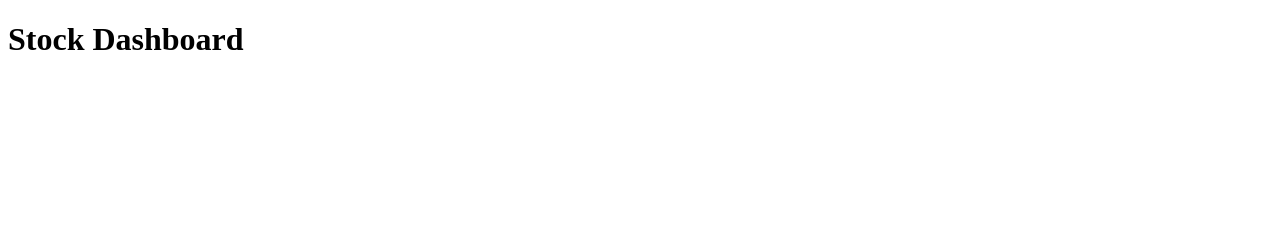
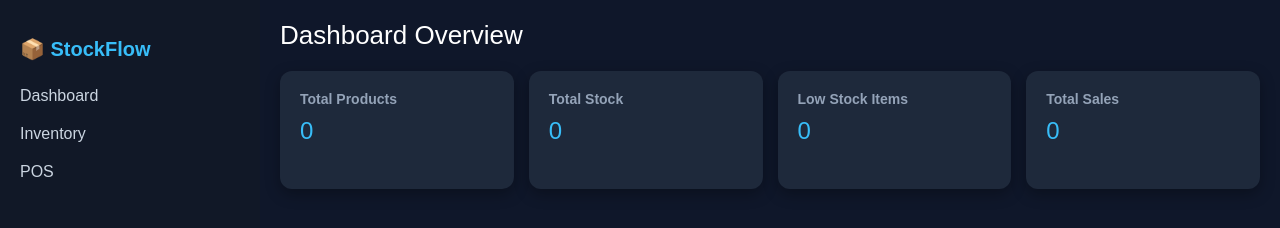
Before and after one commit to naappe/my-website, a website: page index.html in a window 1280 px wide. Drawn offline with Linux system fonts and the light colour scheme; no server answers.

Commit message:
Update index.html

```diff
--- a/index.html
+++ b/index.html
@@ -1,27 +1,162 @@
 <!DOCTYPE html>
-<html>
+<html lang="en">
 <head>
-<title>Dashboard</title>
+<meta charset="UTF-8" />
+<meta name="viewport" content="width=device-width, initial-scale=1.0"/>
+<title>StockFlow Dashboard</title>
+
+<style>
+  body {
+    margin: 0;
+    font-family: Arial, sans-serif;
+    background: #0f172a;
+    color: white;
+    display: flex;
+  }
+
+  /* Sidebar */
+  .sidebar {
+    width: 220px;
+    background: #111827;
+    height: 100vh;
+    padding: 20px;
+  }
+
+  .sidebar h2 {
+    color: #38bdf8;
+    font-size: 20px;
+  }
+
+  .sidebar a {
+    display: block;
+    color: #cbd5e1;
+    padding: 10px 0;
+    text-decoration: none;
+  }
+
+  .sidebar a:hover {
+    color: white;
+  }
+
+  /* Main */
+  .main {
+    flex: 1;
+    padding: 20px;
+  }
+
+  .title {
+    font-size: 26px;
+    margin-bottom: 20px;
+  }
+
+  /* Cards */
+  .cards {
+    display: grid;
+    grid-template-columns: repeat(auto-fit, minmax(200px, 1fr));
+    gap: 15px;
+  }
+
+  .card {
+    background: #1e293b;
+    padding: 20px;
+    border-radius: 12px;
+    box-shadow: 0 5px 15px rgba(0,0,0,0.3);
+  }
+
+  .card h3 {
+    margin: 0;
+    font-size: 14px;
+    color: #94a3b8;
+  }
+
+  .card p {
+    font-size: 24px;
+    margin-top: 10px;
+    color: #38bdf8;
+  }
+
+  /* Alerts */
+  .alert {
+    margin-top: 20px;
+    background: #7f1d1d;
+    padding: 15px;
+    border-radius: 10px;
+  }
+
+  .alert h4 {
+    margin: 0 0 10px 0;
+    color: #f87171;
+  }
+
+</style>
 </head>
+
 <body>
 
-<h1>Stock Dashboard</h1>
+<!-- Sidebar -->
+<div class="sidebar">
+  <h2>📦 StockFlow</h2>
+  <a href="index.html">Dashboard</a>
+  <a href="stock.html">Inventory</a>
+  <a href="admin.html">POS</a>
+</div>
 
-<div id="stats"></div>
+<!-- Main -->
+<div class="main">
+
+  <div class="title">Dashboard Overview</div>
+
+  <div class="cards">
+    <div class="card">
+      <h3>Total Products</h3>
+      <p id="products">0</p>
+    </div>
+
+    <div class="card">
+      <h3>Total Stock</h3>
+      <p id="stock">0</p>
+    </div>
+
+    <div class="card">
+      <h3>Low Stock Items</h3>
+      <p id="lowstock">0</p>
+    </div>
+
+    <div class="card">
+      <h3>Total Sales</h3>
+      <p id="sales">0</p>
+    </div>
+  </div>
+
+  <div class="alert" id="alertBox" style="display:none;">
+    <h4>⚠ Low Stock Alert</h4>
+    <div id="alertList"></div>
+  </div>
+
+</div>
 
 <script>
-async function load() {
+async function loadDashboard() {
   const res = await fetch("/api/dashboard");
   const data = await res.json();
 
-  document.getElementById("stats").innerHTML = `
-    <p>Total Products: ${data.totalProducts}</p>
-    <p>Total Stock: ${data.totalStock}</p>
-    <p>Low Stock Items: ${data.lowStockCount}</p>
-  `;
+  document.getElementById("products").innerText = data.totalProducts;
+  document.getElementById("stock").innerText = data.totalStock;
+  document.getElementById("lowstock").innerText = data.lowStock.length;
+  document.getElementById("sales").innerText = data.sales;
+
+  // LOW STOCK ALERT UI
+  if (data.lowStock.length > 0) {
+    document.getElementById("alertBox").style.display = "block";
+
+    document.getElementById("alertList").innerHTML =
+      data.lowStock.map(p =>
+        `<div>⚠ ${p.name} (Stock: ${p.stock})</div>`
+      ).join("");
+  }
 }
 
-load();
+loadDashboard();
 </script>
 
 </body>
```
